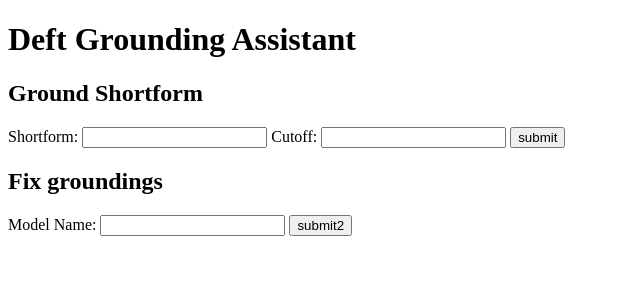
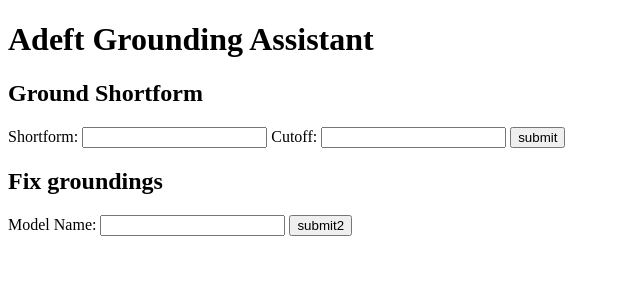
Before and after one commit to steppi/adeft_app, a Flask app: page / in a window 1280 px wide. Shown: the top 300 px of the page, without its empty margins (0-640 px from the left). Run offline with Flask 2, Linux system fonts and the light colour scheme.

Commit message:
Change deft->adeft in jinja templates

```diff
--- a/adeft_app/templates/error.jinja2
+++ b/adeft_app/templates/error.jinja2
@@ -1,10 +1,10 @@
 <!doctype html>
 <html lang="en">
   <head>
-    <title>Deft</title>
+    <title>Adeft</title>
   </head>
   <body>
-    <h1><a href="{{ url_for('main') }}">Deft Grounding Assistant</a></h1>
+    <h1><a href="{{ url_for('main') }}">Adeft Grounding Assistant</a></h1>
     <p>
 	{{ message }}
     </p>
--- a/adeft_app/templates/fix.jinja2
+++ b/adeft_app/templates/fix.jinja2
@@ -1,11 +1,11 @@
 <!doctype html>
 <html lang="en">
   <head>
-    <title>Deft</title>
+    <title>Adeft App</title>
     <link rel="stylesheet" type="text/css" href="static/fix.css">
   </head>
   <body>
-    <h1><a href="{{ url_for('main') }}">Deft Grounding Assistant</a></h1>
+    <h1><a href="{{ url_for('main') }}">Adeft Grounding Assistant</a></h1>
     <table>
       <tr>
 	<th>
--- a/adeft_app/templates/index.jinja2
+++ b/adeft_app/templates/index.jinja2
@@ -1,10 +1,10 @@
 <!doctype html>
 <html lang="en">
   <head>
-    <title>Deft</title>
+    <title>Adeft App</title>
   </head>
   <body>
-    <h1>Deft Grounding Assistant</h1>
+    <h1>Adeft Grounding Assistant</h1>
     <h2>Ground Shortform</h2>
     <form method="POST" action = {{ url_for('ground.initialize') }} >
       <p>
--- a/adeft_app/templates/input.jinja2
+++ b/adeft_app/templates/input.jinja2
@@ -1,14 +1,14 @@
 <!doctype html>
 <html lang="en">
   <head>
-    <title>Deft</title>
+    <title>Adeft</title>
     <link rel="stylesheet" type="text/css" href="static/ground.css">
     {% block javascript %}
       <script src="{{ url_for('static', filename='scripts.js') }}"></script>
     {% endblock %}
   </head>
   <body>
-    <h1><a href="{{ url_for('main') }}">Deft Grounding Assistant</a></h1>
+    <h1><a href="{{ url_for('main') }}">Adeft Grounding Assistant</a></h1>
     <form action="{{ url_for('ground.add_groundings') }}" method="POST">
       <p>
 	Name: <input name="name" type="text" id="name-box">
```
